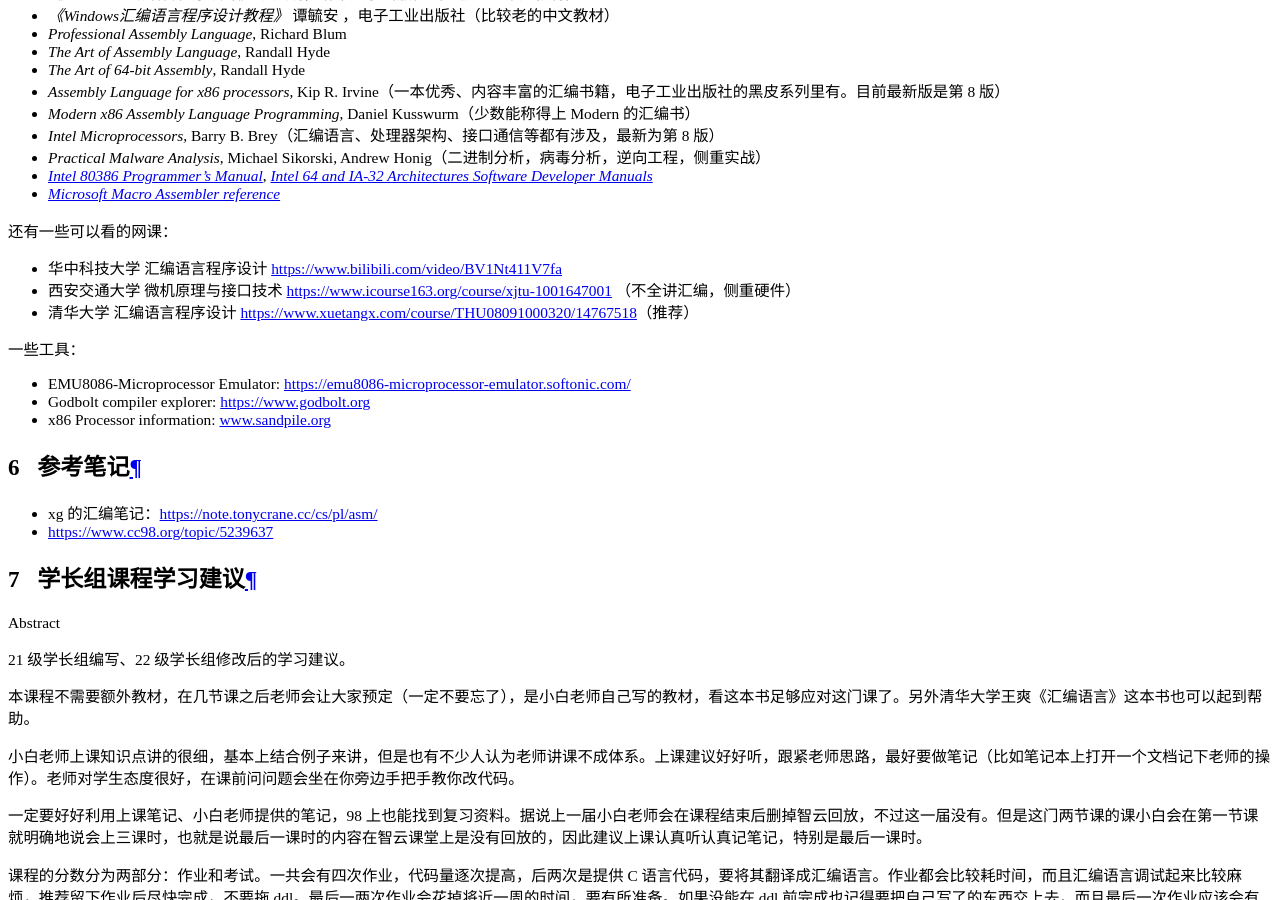
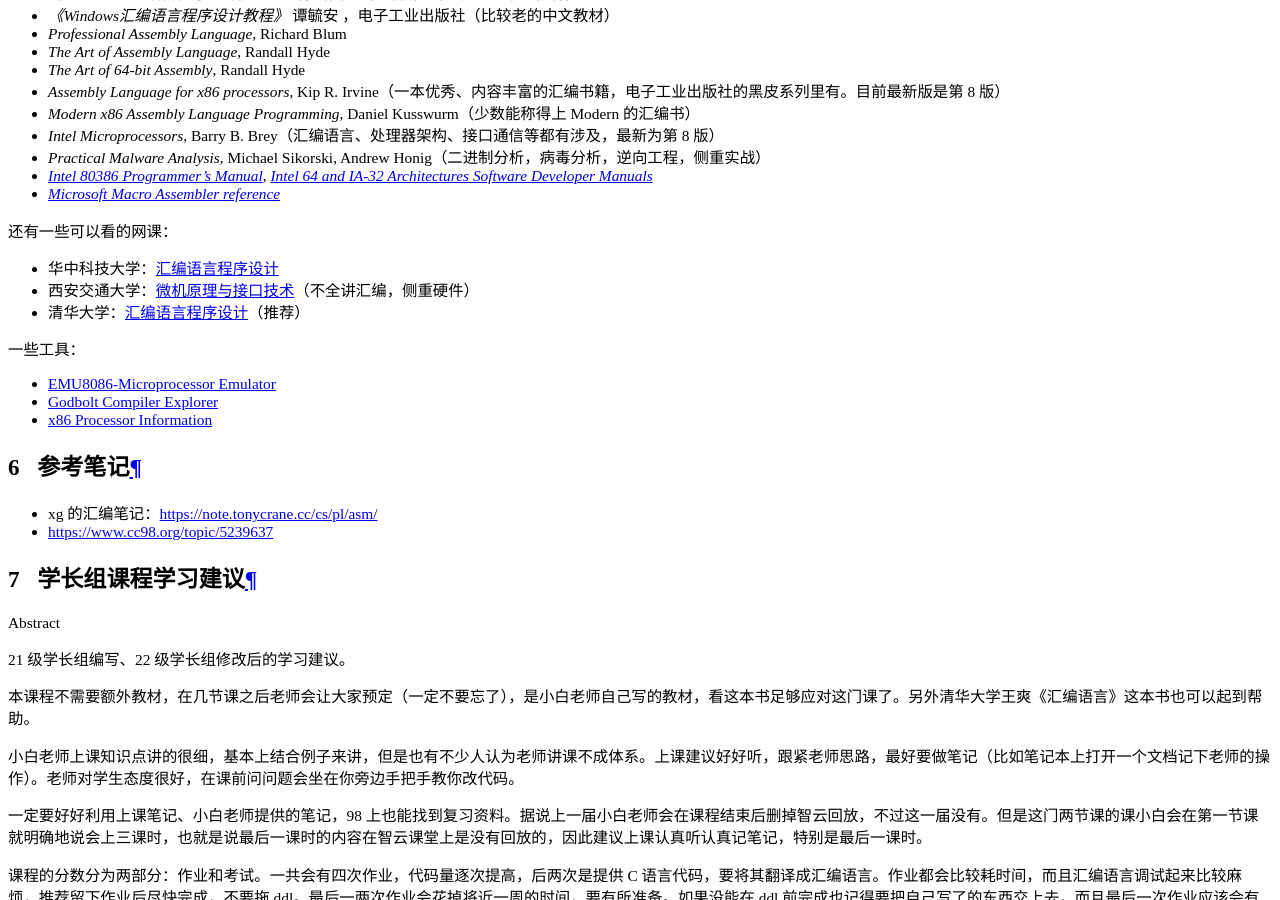
Before and after one commit to ZJU-Turing/TuringCourses, an MkDocs documentation site: the page built from docs/major_mandatory/assemble/index.md, in a window 1280 px wide and 900 px high, scrolled down 17631 px. Built offline with MkDocs 1.6.1 and Material for MkDocs 9.7.7, drawn with Linux system fonts in a browser that asks for light colours; comment, search, counter and statistics services are not loaded.

Commit message:
style: 完善修改格式

```diff
--- a/docs/major_mandatory/assemble/index.md
+++ b/docs/major_mandatory/assemble/index.md
@@ -47,15 +47,15 @@
 
 还有一些可以看的网课：
 
-+ 华中科技大学 汇编语言程序设计 https://www.bilibili.com/video/BV1Nt411V7fa
-+ 西安交通大学 微机原理与接口技术 https://www.icourse163.org/course/xjtu-1001647001 （不全讲汇编，侧重硬件）
-+ 清华大学 汇编语言程序设计 https://www.xuetangx.com/course/THU08091000320/14767518（推荐）
++ 华中科技大学：[汇编语言程序设计](https://www.bilibili.com/video/BV1Nt411V7fa)
++ 西安交通大学：[微机原理与接口技术](https://www.icourse163.org/course/xjtu-1001647001)（不全讲汇编，侧重硬件）
++ 清华大学：[汇编语言程序设计](https://www.xuetangx.com/course/THU08091000320/14767518)（推荐）
 
 一些工具：
 
-- EMU8086-Microprocessor Emulator: https://emu8086-microprocessor-emulator.softonic.com/
-- Godbolt compiler explorer: https://www.godbolt.org
-- x86 Processor information: www.sandpile.org
+- [EMU8086-Microprocessor Emulator](https://emu8086-microprocessor-emulator.softonic.com/)
+- [Godbolt Compiler Explorer](https://www.godbolt.org)
+- [x86 Processor Information](https://www.sandpile.org)
 
 ## 参考笔记
 - xg 的汇编笔记：https://note.tonycrane.cc/cs/pl/asm/
```
